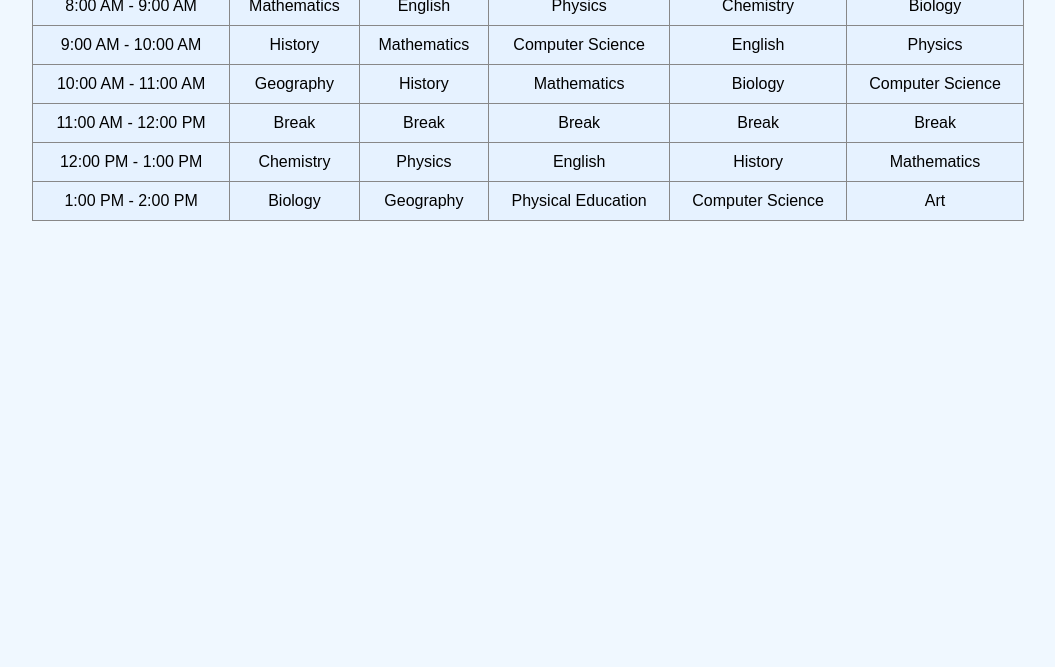
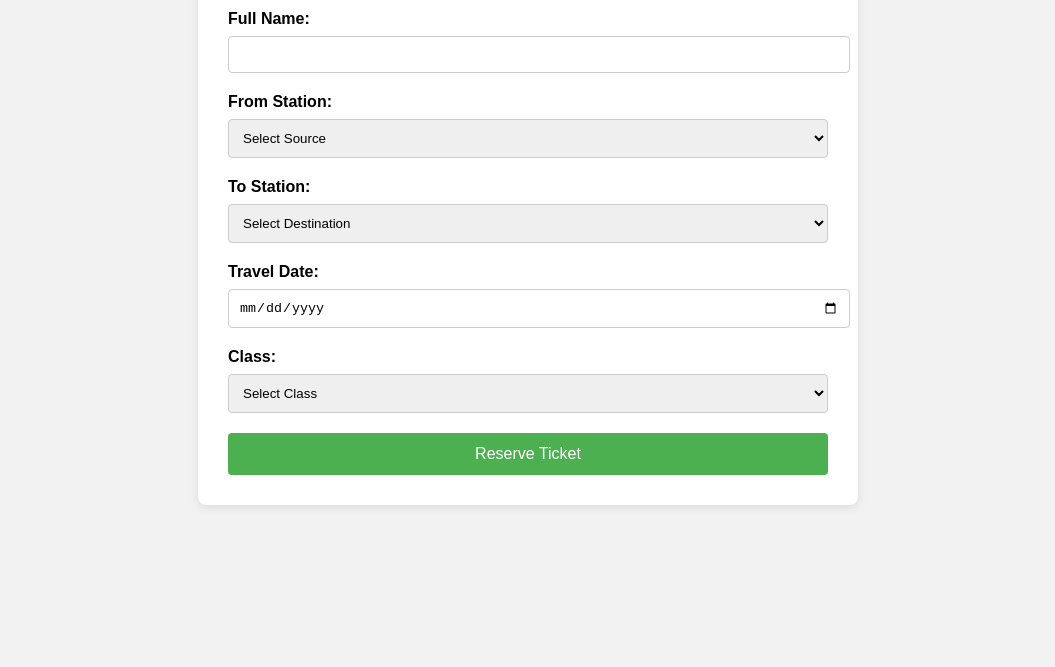
Before and after one commit to vishnukr2005/17-sep-task, a plain HTML site: page Index.html in a window 1280 px wide. Shown: the part 133-800 px from the top of the page, without its empty margins (112-1167 px from the left). Drawn offline with Linux system fonts and the light colour scheme.

Commit message:
Update Index.html

```diff
--- a/Index.html
+++ b/Index.html
@@ -3,99 +3,148 @@
 <head>
   <meta charset="UTF-8" />
   <meta name="viewport" content="width=device-width, initial-scale=1.0"/>
-    <title>Student Time Table</title>
+  <title>Train Ticket Reservation</title>
   <style>
     body {
       font-family: Arial, sans-serif;
-            background-color: #f0f8ff;
-            margin: 20px;
+      background: #f2f2f2;
+      margin: 0;
+      padding: 0;
     }
-        h1 {
+
+    .container {
+      max-width: 600px;
+      margin: 40px auto;
+      background: #fff;
+      padding: 30px;
+      border-radius: 8px;
+      box-shadow: 0 2px 10px rgba(0,0,0,0.1);
+    }
+
+    h2 {
       text-align: center;
+      margin-bottom: 25px;
       color: #333;
     }
-        table {
-            width: 80%;
-            margin: 0 auto;
-            border-collapse: collapse;
+
+    label {
+      display: block;
+      margin-bottom: 8px;
+      font-weight: bold;
     }
-        th, td {
-            border: 1px solid #888;
+
+    input[type="text"],
+    input[type="date"],
+    select {
+      width: 100%;
       padding: 10px;
-            text-align: center;
+      margin-bottom: 20px;
+      border-radius: 4px;
+      border: 1px solid #ccc;
     }
-        th {
-            background-color: #4682b4;
+
+    button {
+      background-color: #4CAF50;
       color: white;
+      padding: 12px 20px;
+      border: none;
+      border-radius: 4px;
+      cursor: pointer;
+      width: 100%;
+      font-size: 16px;
     }
-        td {
-            background-color: #e6f2ff;
+
+    button:hover {
+      background-color: #45a049;
+    }
+
+    .summary {
+      background: #e8f5e9;
+      padding: 15px;
+      margin-top: 20px;
+      border-radius: 6px;
+      display: none;
+    }
+
+    .summary h3 {
+      margin-top: 0;
+      color: #2e7d32;
     }
   </style>
 </head>
 <body>
-    <h1>Student Time Table</h1>
-    <table>
-        <thead>
-            <tr>
-                <th>Time</th>
-                <th>Monday</th>
-                <th>Tuesday</th>
-                <th>Wednesday</th>
-                <th>Thursday</th>
-                <th>Friday</th>
-            </tr>
-        </thead>
-        <tbody>
-            <tr>
-                <td>8:00 AM - 9:00 AM</td>
-                <td>Mathematics</td>
-                <td>English</td>
-                <td>Physics</td>
-                <td>Chemistry</td>
-                <td>Biology</td>
-            </tr>
-            <tr>
-                <td>9:00 AM - 10:00 AM</td>
-                <td>History</td>
-                <td>Mathematics</td>
-                <td>Computer Science</td>
-                <td>English</td>
-                <td>Physics</td>
-            </tr>
-            <tr>
-                <td>10:00 AM - 11:00 AM</td>
-                <td>Geography</td>
-                <td>History</td>
-                <td>Mathematics</td>
-                <td>Biology</td>
-                <td>Computer Science</td>
-            </tr>
-            <tr>
-                <td>11:00 AM - 12:00 PM</td>
-                <td>Break</td>
-                <td>Break</td>
-                <td>Break</td>
-                <td>Break</td>
-                <td>Break</td>
-            </tr>
-            <tr>
-                <td>12:00 PM - 1:00 PM</td>
-                <td>Chemistry</td>
-                <td>Physics</td>
-                <td>English</td>
-                <td>History</td>
-                <td>Mathematics</td>
-            </tr>
-            <tr>
-                <td>1:00 PM - 2:00 PM</td>
-                <td>Biology</td>
-                <td>Geography</td>
-                <td>Physical Education</td>
-                <td>Computer Science</td>
-                <td>Art</td>
-            </tr>
-        </tbody>
-    </table>
+
+  <div class="container">
+    <h2>Train Ticket Reservation</h2>
+    <form id="reservationForm">
+      <label for="name">Full Name:</label>
+      <input type="text" id="name" required />
+
+      <label for="source">From Station:</label>
+      <select id="source" required>
+        <option value="">Select Source</option>
+        <option value="New York">New York</option>
+        <option value="Chicago">Chicago</option>
+        <option value="San Francisco">San Francisco</option>
+        <option value="Los Angeles">Los Angeles</option>
+      </select>
+
+      <label for="destination">To Station:</label>
+      <select id="destination" required>
+        <option value="">Select Destination</option>
+        <option value="New York">New York</option>
+        <option value="Chicago">Chicago</option>
+        <option value="San Francisco">San Francisco</option>
+        <option value="Los Angeles">Los Angeles</option>
+      </select>
+
+      <label for="date">Travel Date:</label>
+      <input type="date" id="date" required />
+
+      <label for="class">Class:</label>
+      <select id="class" required>
+        <option value="">Select Class</option>
+        <option value="First">First Class</option>
+        <option value="Second">Second Class</option>
+        <option value="Sleeper">Sleeper</option>
+      </select>
+
+      <button type="submit">Reserve Ticket</button>
+    </form>
+
+    <div class="summary" id="summary">
+      <h3>Reservation Summary</h3>
+      <p id="summaryText"></p>
+    </div>
+  </div>
+
+  <script>
+    document.getElementById('reservationForm').addEventListener('submit', function(e) {
+      e.preventDefault();
+
+      const name = document.getElementById('name').value.trim();
+      const source = document.getElementById('source').value;
+      const destination = document.getElementById('destination').value;
+      const date = document.getElementById('date').value;
+      const travelClass = document.getElementById('class').value;
+
+      if (source === destination) {
+        alert("Source and destination cannot be the same.");
+        return;
+      }
+
+      const summaryText = `
+        Passenger Name: ${name}<br/>
+        From: ${source}<br/>
+        To: ${destination}<br/>
+        Date: ${date}<br/>
+        Class: ${travelClass}
+      `;
+
+      document.getElementById('summaryText').innerHTML = summaryText;
+      document.getElementById('summary').style.display = 'block';
+    });
+  </script>
+
 </body>
 </html>
```
Lines whose indentation alone changed are shown as unchanged.
